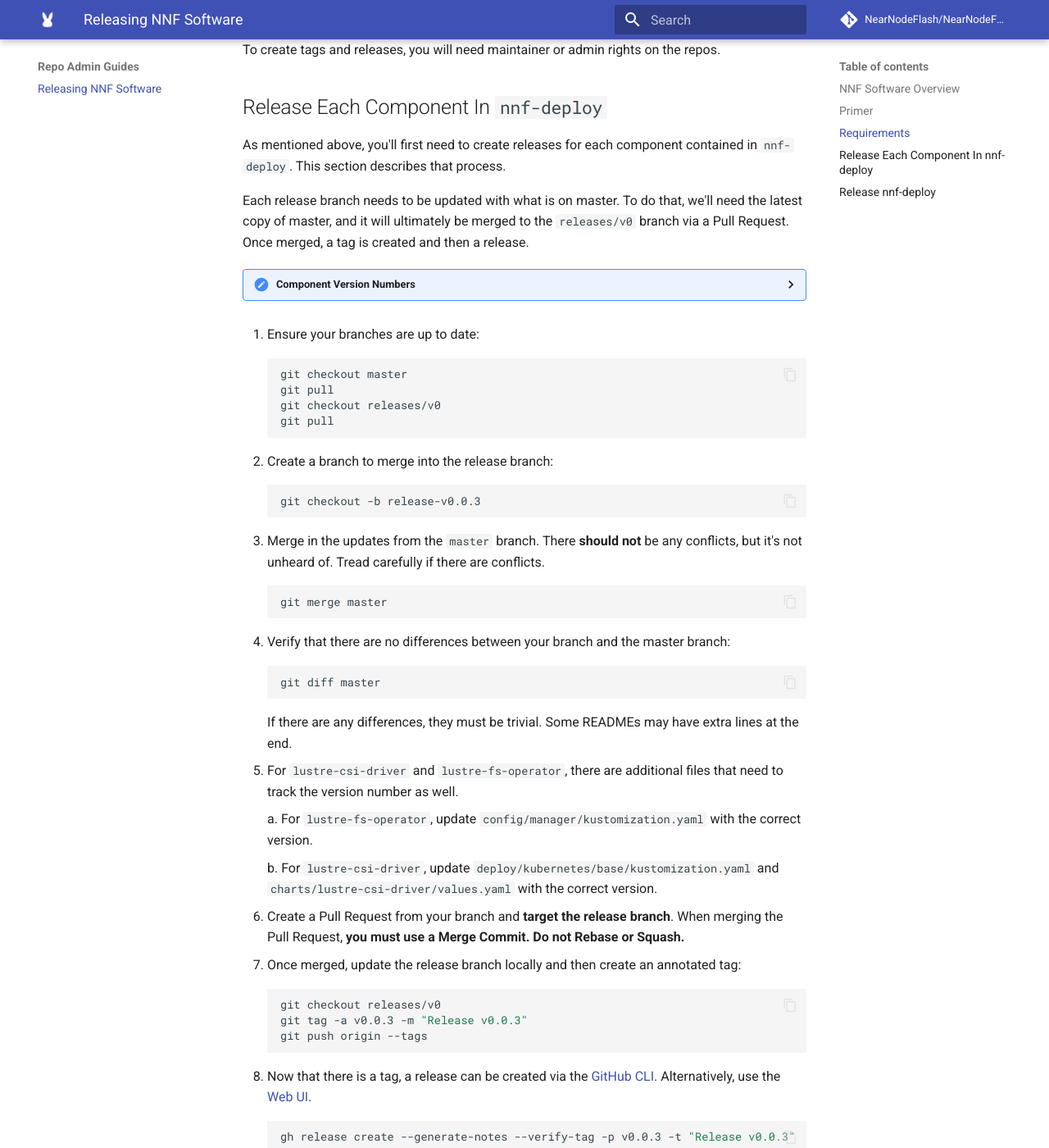
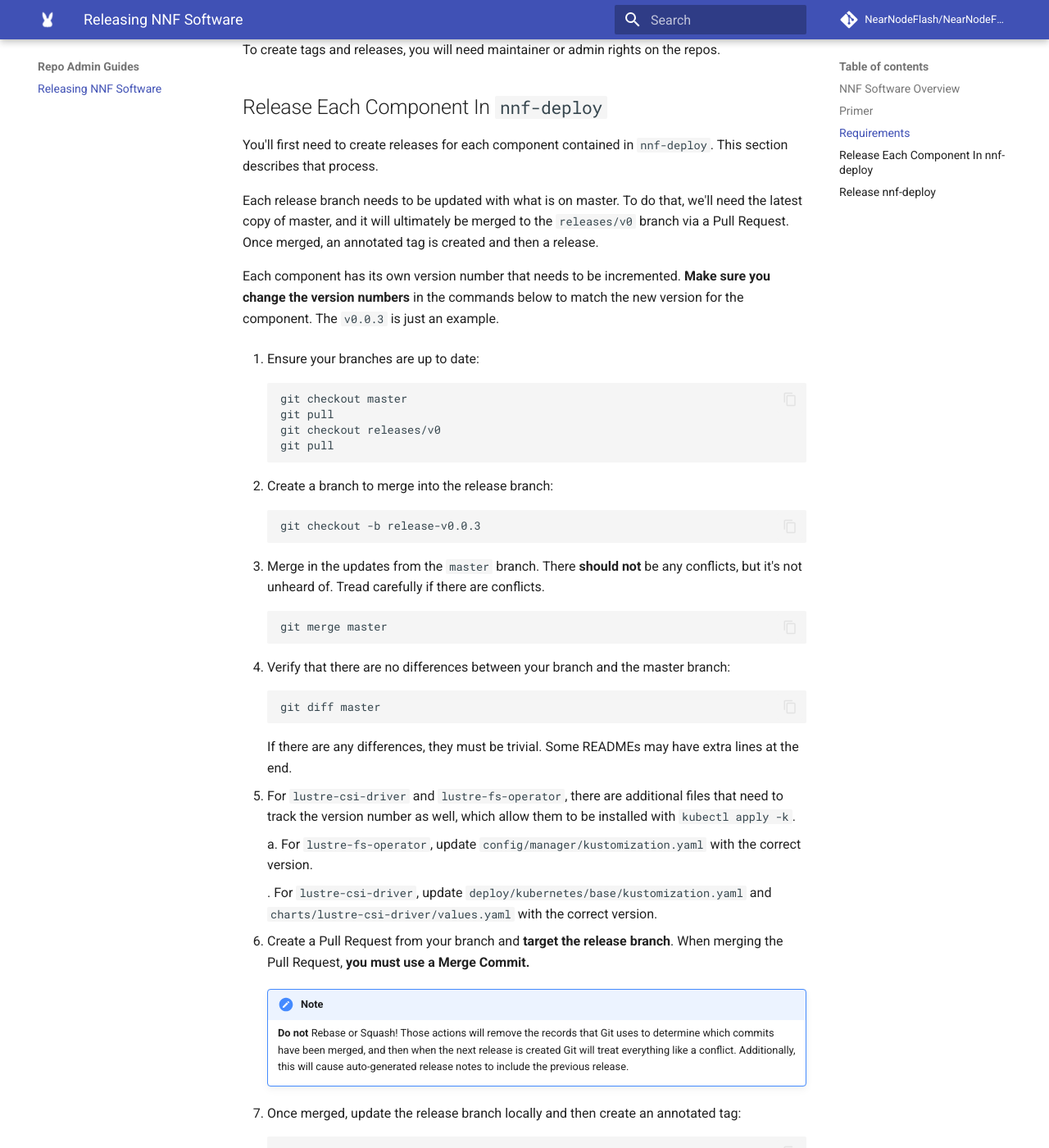
Before and after one commit to NearNodeFlash/NearNodeFlash.github.io, an MkDocs documentation site: the page built from docs/repo-guides/release-nnf-sw/readme.md, in a window 1280 px wide and 1400 px high, scrolled down 1019 px. Shown: the whole window at 82% size. Built offline with MkDocs 1.6.1 and Material for MkDocs 9.7.7, drawn with Linux system fonts in a browser that asks for light colours; comment, search, counter and statistics services are not loaded; the version menu is left out; some of the changed text lies outside the part shown.

Commit message:
Addressed Dean's Comments

````diff
--- a/docs/repo-guides/release-nnf-sw/readme.md
+++ b/docs/repo-guides/release-nnf-sw/readme.md
@@ -18,12 +18,12 @@
 other components.
 
 - [NearNodeFlash/nnf-deploy](https://github.com/NearNodeFlash/nnf-deploy)
-    * [NearNodeFlash/nnf-dm](https://github.com/NearNodeFlash/nnf-dm)
-    * [NearNodeFlash/nnf-mfu](https://github.com/NearNodeFlash/nnf-mfu)
-    * [NearNodeFlash/nnf-sos](https://github.com/NearNodeFlash/nnf-sos)
-    * [HewlettPackard/dws](https://github.com/HewlettPackard/dws)
-    * [HewlettPackard/lustre-csi-driver](https://github.com/HewlettPackard/lustre-csi-driver)
-    * [NearNodeFlash/lustre-fs-operator](https://github.com/NearNodeFlash/lustre-fs-operator)
+    - [HewlettPackard/dws](https://github.com/HewlettPackard/dws)
+    - [NearNodeFlash/lustre-fs-operator](https://github.com/NearNodeFlash/lustre-fs-operator)
+    - [HewlettPackard/lustre-csi-driver](https://github.com/HewlettPackard/lustre-csi-driver)
+    - [NearNodeFlash/nnf-mfu](https://github.com/NearNodeFlash/nnf-mfu)
+    - [NearNodeFlash/nnf-sos](https://github.com/NearNodeFlash/nnf-sos)
+    - [NearNodeFlash/nnf-dm](https://github.com/NearNodeFlash/nnf-dm)
 - [NearNodeFlash/NearNodeFlash.github.io](https://github.com/NearNodeFlash/NearNodeFlash.github.io)
 
 [nnf-ec](https://github.com/NearNodeFlash/nnf-ec) is vendored in as part of `nnf-sos` and does not
@@ -32,7 +32,7 @@
 ## Primer
 
 This document is based on the process set forth by the [DataWorkflowServices Release
-Process](https://dataworkflowservices.github.io/v0.0.1/repo-guides/create-a-release/readme/#github-release-process).
+Process](https://dataworkflowservices.github.io/v0.0.1/repo-guides/create-a-release/readme/).
 Please read that as a background for this document before going any further.
 
 ## Requirements
@@ -41,19 +41,16 @@
 
 ## Release Each Component In `nnf-deploy`
 
-As mentioned above, you'll first need to create releases for each component contained in
-`nnf-deploy`. This section describes that process.
+You'll first need to create releases for each component contained in `nnf-deploy`. This section
+describes that process.
 
 Each release branch needs to be updated with what is on master. To do that, we'll need the latest
 copy of master, and it will ultimately be merged to the `releases/v0` branch via a Pull Request.
-Once merged, a tag is created and then a release.
+Once merged, an annotated tag is created and then a release.
 
-<details>
-<summary>Component Version Numbers</summary>
-Each component has its own version number that needs to be incremented. Make sure you change the
-version numbers in the commands below to match the new version for the component. The `v0.0.3` is
+Each component has its own version number that needs to be incremented. **Make sure you change the
+version numbers** in the commands below to match the new version for the component. The `v0.0.3` is
 just an example.
-</details>
 
 1. Ensure your branches are up to date:
 
@@ -87,16 +84,22 @@
     end.
 
 5. For `lustre-csi-driver` and `lustre-fs-operator`, there are additional files that need to track
-   the version number as well.
+   the version number as well, which allow them to be installed with `kubectl apply -k`.
 
     a. For `lustre-fs-operator`, update `config/manager/kustomization.yaml` with the correct
     version.
 
-    b. For `lustre-csi-driver`, update `deploy/kubernetes/base/kustomization.yaml` and
+    . For `lustre-csi-driver`, update `deploy/kubernetes/base/kustomization.yaml` and
     `charts/lustre-csi-driver/values.yaml` with the correct version.
 
 6. Create a Pull Request from your branch and **target the release branch**. When merging the Pull
-   Request, **you must use a Merge Commit. Do not Rebase or Squash.**
+Request, **you must use a Merge Commit.**
+
+    !!! note
+
+        **Do not** Rebase or Squash! Those actions will remove the records that Git uses to determine which
+        commits have been merged, and then when the next release is created Git will treat everything
+        like a conflict. Additionally, this will cause auto-generated release notes to include the previous release.
 
 7. Once merged, update the release branch locally and then create an annotated tag:
 
@@ -126,12 +129,16 @@
     ```shell
     git checkout master
     git pull
-    git checkout -b update-submodules
-    git submodule foreach git checkout master
-    git submodule foreach git pull
+    ./update.sh
     ```
 
-2. Update `config/reponsitories.yaml` and update the version for `lustre-csi-driver` and `lustre-fs-operator`.
+2. Update `config/repositories.yaml` and update the referenced versions for:
+
+   a. `lustre-csi-driver`
+
+   b. `lustre-fs-operator`
+
+   c. `nnf-mfu`
 
 3. Commit the changes and open a Pull Request against the `master` branch.
 
@@ -148,14 +155,16 @@
     Verify that each submodule is now at the proper tagged version.
 
     ```shell
-    git submodule foreach git status
+    git submodule status
     ```
 
 6. Do a `git add` for each of the submodules.
 
-7. Verify that `git status` is happy with `nnf-deploy` and then finalize the merge from master by
+7. Run `go mod tidy` and then `make`. Do another `git add` for any changes, particularly`go.mod` and/or `go.sum`.
+
+8. Verify that `git status` is happy with `nnf-deploy` and then finalize the merge from master by
    doing a `git commit`.
 
-8. Follow steps 6-8 from the previous section to finalize the release of `nnf-deploy`.
+9. Follow steps 6-8 from the previous section to finalize the release of `nnf-deploy`.
 
 The software is now released!
````
Also changed, not shown: other parts of docs/repo-guides/release-nnf-sw/readme.md (+2 -2 lines).
